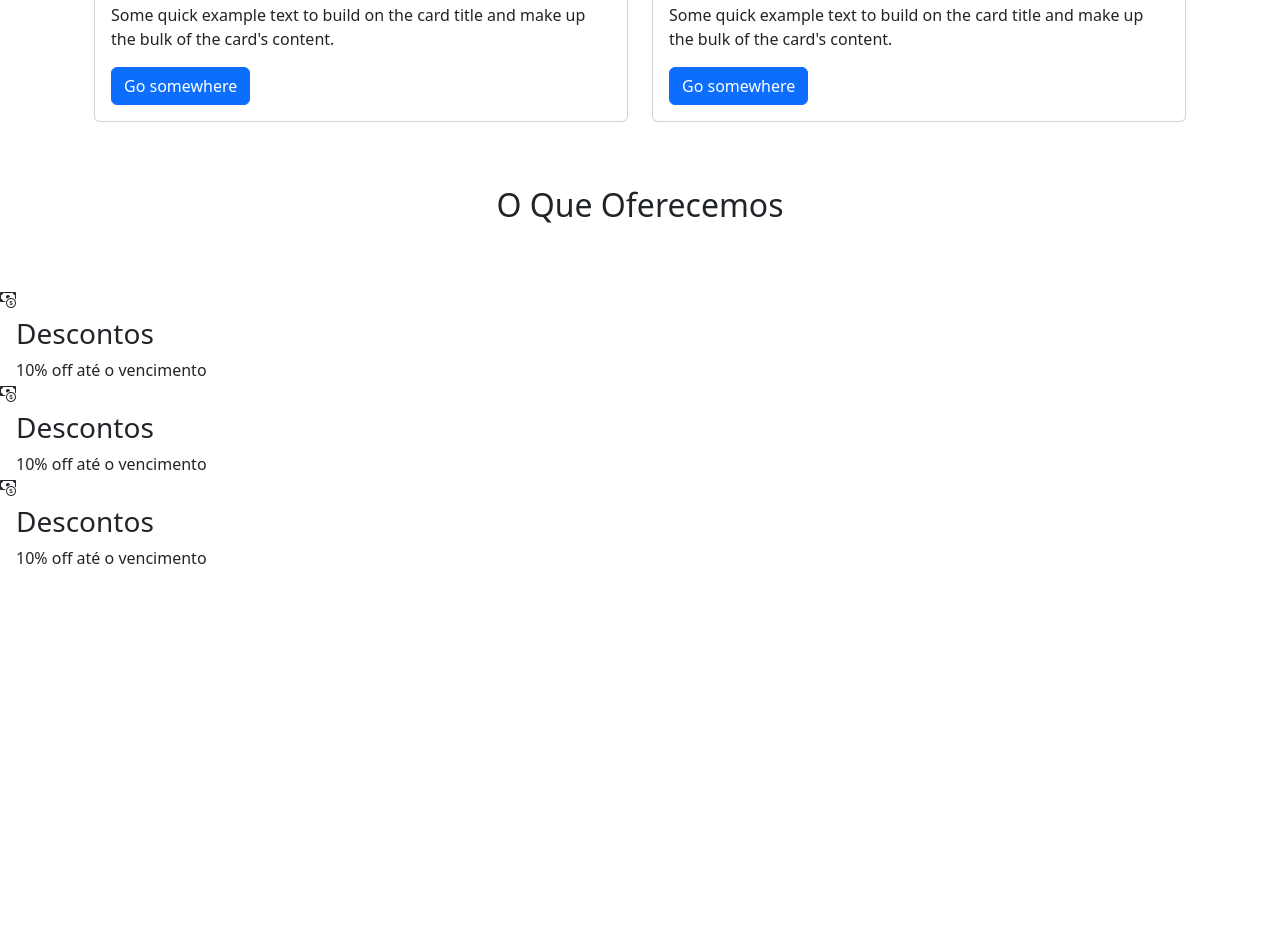
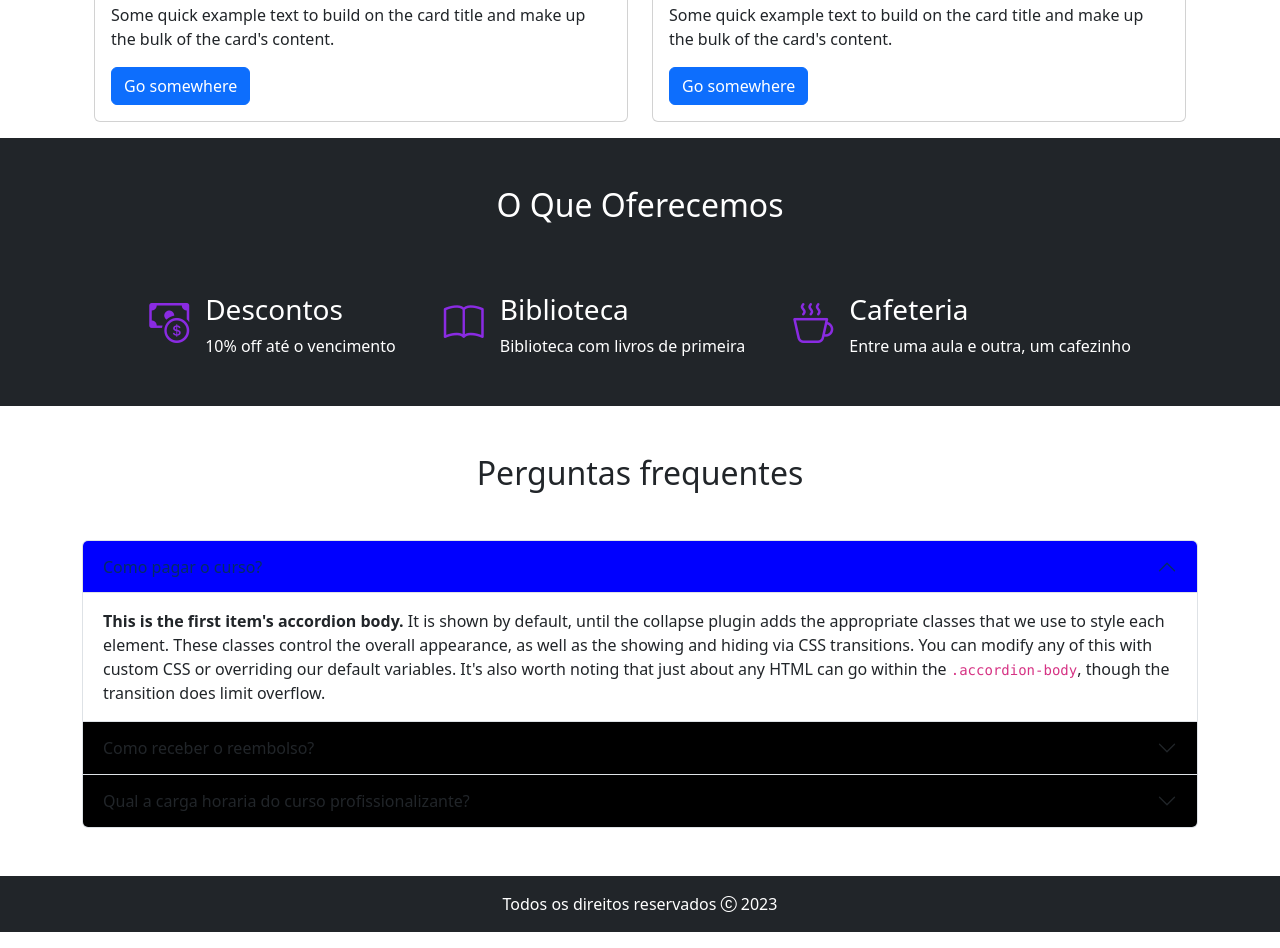
Before and after one commit to MurukLuan/Arquivos_aulas_HTML_CSS_JS, a plain HTML site: page bootstrap/index.html in a window 1280 px wide. Shown: the part 2767-3715 px from the top of the page. Before the commit the page ends 3337 px from the top, so only its background shows below. Drawn offline with nearby package versions, Linux system fonts and the light colour scheme.

Commit message:
arquivos front atualizdos, introdução ao js

```diff
--- /dev/null
+++ b/basico_JS/basico.html
@@ -0,0 +1,23 @@
+<!DOCTYPE html>
+<html lang="pt-br">
+<head>
+    <meta charset="UTF-8">
+    <meta http-equiv="X-UA-Compatible" content="IE=edge">
+    <meta name="viewport" content="width=device-width, initial-scale=1.0">
+    <title>Básico JS</title>
+</head>
+<body>
+
+    <h1>Meu titulo no HTML</h1>
+    <h1 id="tituloId">Meu titulo no HTML</h1>
+    <h1 class="tituloClass">Meu titulo no HTML</h1>
+    <h1 class="tituloClass">Meu titulo no HTML</h1>
+
+    <input type="text" id="recebeuFoco">
+    <button onclick="valorDigitado()"
+    alt="esse botão faz alguma coisa"
+    aria-label="esse botão quando clicado chama uma função">Enviar</button>
+
+    <script src="js/basico.js"></script>
+</body>
+</html>
--- a/bootstrap/css/style.css
+++ b/bootstrap/css/style.css
@@ -7,6 +7,18 @@ nav ul li a:hover{
     /*color: blue!important;*/
 }
 
-.card-header{
+.card-header, .bloco-oferecemos, footer{
     color: #FFF;
 }
+
+.oferecemos i{
+    color:blueviolet;
+}
+
+.meu_button{
+    background-color: blue!important ;
+}
+
+.collapsed{
+    background-color: black!important;
+}
--- a/bootstrap/index.html
+++ b/bootstrap/index.html
@@ -277,38 +277,88 @@
     </div>
 
     <!-- O Que oferecemos-->
-    <div>
+    <div class="pb-5 row bg-dark bloco-oferecemos">
       <h2 class="text-center py-5 mb-3">O Que Oferecemos</h2>
 
-      <div>
+      <div
+      class="d-flex flex-column align-items-center flex-lg-row justify-content-center gap-3">
 
-        <div class="oferecemos">
-          <div><i class="bi bi-cash-coin"></i></div>
+        <div class="oferecemos d-flex align-items-center mx-3">
+          <div><i class="bi bi-cash-coin fs-1"></i></div>
           <div>
             <div class="ms-3 mb-1 fs-3">Descontos</div>
             <div class="fs-6 ms-3">10% off até o vencimento</div>
           </div>
         </div>
 
-        <div class="oferecemos">
-          <div><i class="bi bi-cash-coin"></i></div>
+        <div class="oferecemos d-flex align-items-center mx-3">
+          <div><i class="bi bi-book fs-1"></i></div>
           <div>
-            <div class="ms-3 mb-1 fs-3">Descontos</div>
-            <div class="fs-6 ms-3">10% off até o vencimento</div>
+            <div class="ms-3 mb-1 fs-3">Biblioteca</div>
+            <div class="fs-6 ms-3">Biblioteca com livros de primeira</div>
           </div>
         </div>
 
-        <div class="oferecemos">
-          <div><i class="bi bi-cash-coin"></i></div>
+        <div class="oferecemos d-flex align-items-center mx-3">
+          <div><i class="bi bi-cup-hot fs-1"></i></div>
           <div>
-            <div class="ms-3 mb-1 fs-3">Descontos</div>
-            <div class="fs-6 ms-3">10% off até o vencimento</div>
+            <div class="ms-3 mb-1 fs-3">Cafeteria</div>
+            <div class="fs-6 ms-3">Entre uma aula e outra, um cafezinho</div>
           </div>
         </div>
 
       </div>
 
     </div>
+
+    <!-- Perguntas frequentes-->
+    <div class="container py-5">
+      <h2 class="text-center mb-5">Perguntas frequentes</h2>
+
+      <div class="accordion" id="accordionExample">
+        <div class="accordion-item">
+          <h2 class="accordion-header">
+            <button class="accordion-button meu_button" type="button" data-bs-toggle="collapse" data-bs-target="#collapseOne" aria-expanded="true" aria-controls="collapseOne">
+              Como pagar o curso?
+            </button>
+          </h2>
+          <div id="collapseOne" class="accordion-collapse collapse show" data-bs-parent="#accordionExample">
+            <div class="accordion-body">
+              <strong>This is the first item's accordion body.</strong> It is shown by default, until the collapse plugin adds the appropriate classes that we use to style each element. These classes control the overall appearance, as well as the showing and hiding via CSS transitions. You can modify any of this with custom CSS or overriding our default variables. It's also worth noting that just about any HTML can go within the <code>.accordion-body</code>, though the transition does limit overflow.
+            </div>
+          </div>
+        </div>
+        <div class="accordion-item">
+          <h2 class="accordion-header">
+            <button class="accordion-button collapsed meu_button" type="button" data-bs-toggle="collapse" data-bs-target="#collapseTwo" aria-expanded="false" aria-controls="collapseTwo">
+              Como receber o reembolso?
+            </button>
+          </h2>
+          <div id="collapseTwo" class="accordion-collapse collapse" data-bs-parent="#accordionExample">
+            <div class="accordion-body">
+              <strong>This is the second item's accordion body.</strong> It is hidden by default, until the collapse plugin adds the appropriate classes that we use to style each element. These classes control the overall appearance, as well as the showing and hiding via CSS transitions. You can modify any of this with custom CSS or overriding our default variables. It's also worth noting that just about any HTML can go within the <code>.accordion-body</code>, though the transition does limit overflow.
+            </div>
+          </div>
+        </div>
+        <div class="accordion-item">
+          <h2 class="accordion-header">
+            <button class="accordion-button collapsed meu_button" type="button" data-bs-toggle="collapse" data-bs-target="#collapseThree" aria-expanded="false" aria-controls="collapseThree">
+              Qual a carga horaria do curso profissionalizante?
+            </button>
+          </h2>
+          <div id="collapseThree" class="accordion-collapse collapse" data-bs-parent="#accordionExample">
+            <div class="accordion-body">
+              <strong>This is the third item's accordion body.</strong> It is hidden by default, until the collapse plugin adds the appropriate classes that we use to style each element. These classes control the overall appearance, as well as the showing and hiding via CSS transitions. You can modify any of this with custom CSS or overriding our default variables. It's also worth noting that just about any HTML can go within the <code>.accordion-body</code>, though the transition does limit overflow.
+            </div>
+          </div>
+        </div>
+      </div>
+
+    </div>
+
+    <footer class="bg-dark">
+      <p class="text-center py-3">Todos os direitos reservados <i class="bi bi-c-circle"></i> 2023</p>
+    </footer>
 
     <script
       src="https://cdn.jsdelivr.net/npm/bootstrap@5.3.0/dist/js/bootstrap.bundle.min.js"
```
Also changed, not shown: basico_JS/js/basico.js (added, +94 -0 lines).
